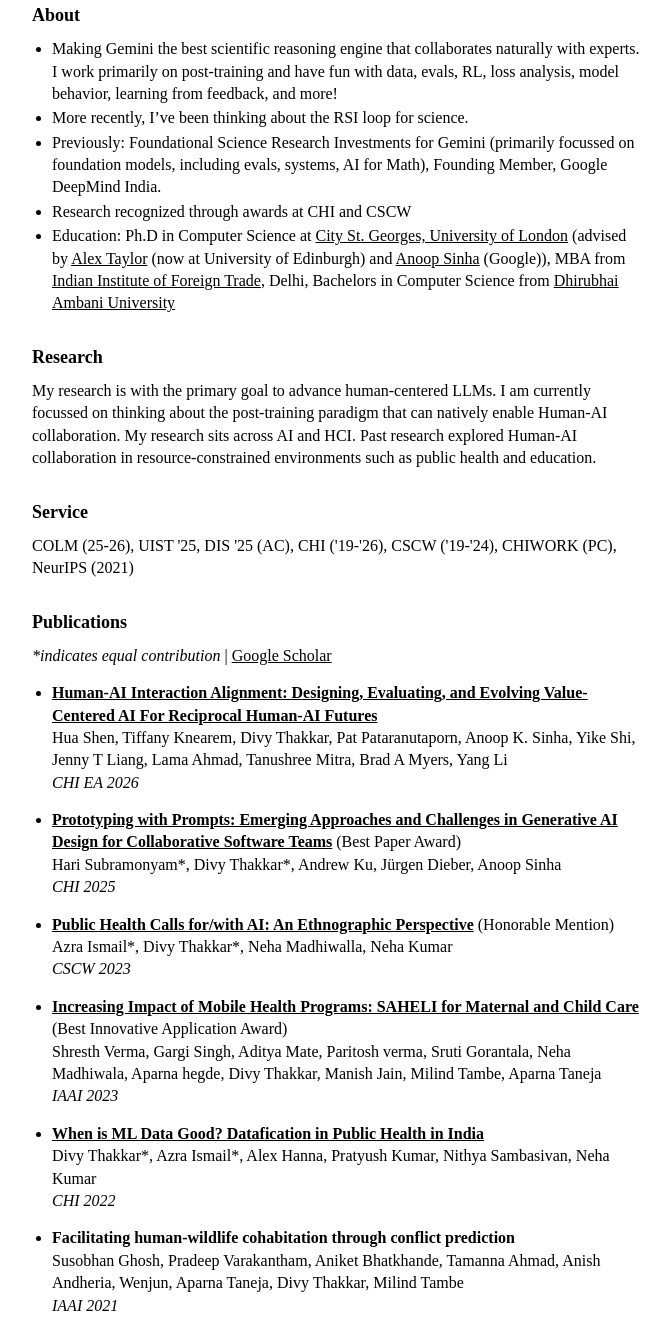
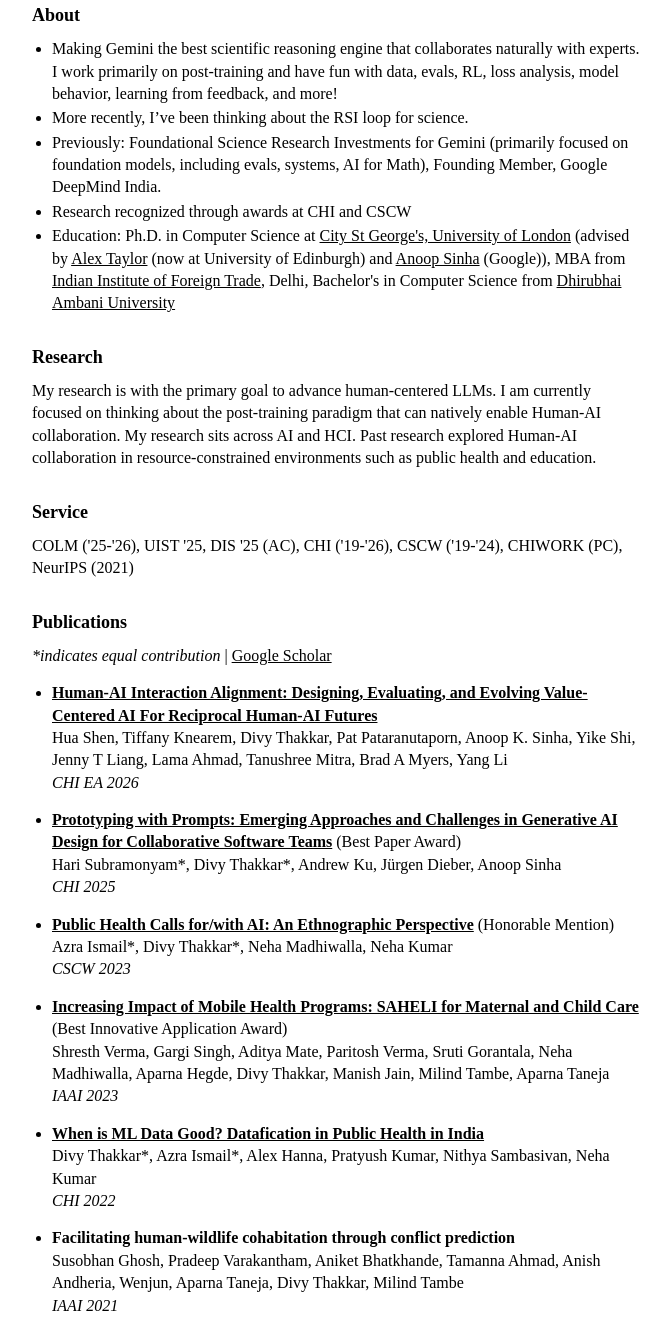
Before and after one commit to dthakkar123/divythakkar.github.io, a plain HTML site: page index.html in a window 1280 px wide. Shown: the part 289-1609 px from the top of the page, without its empty margins (303-973 px from the left). Drawn offline with Linux system fonts and the light colour scheme.

Commit message:
Refresh search snippet, contact blurb, add link previews and favicon
Update meta description and keywords to current role, add Open Graph
and Twitter card tags with a preview image, add favicons, and fix
author name casing, service dates, education line and spelling.

Co-Authored-By: Claude Opus 5.5 <noreply@anthropic.com>
Claude-Session: https://claude.ai/code/session_01RP269X9cMFskEdKWe8TTD6

```diff
--- a/index.html
+++ b/index.html
@@ -14,10 +14,26 @@
     <meta charset="UTF-8">
     <meta name="viewport" content="width=device-width, initial-scale=1.0">
     <title>Divy Thakkar - Staff Program Manager & Researcher at Google DeepMind</title>
-    <meta name="description" content="Divy Thakkar is a Staff Program Manager and Researcher at Google DeepMind, focused on building the next interaction and collaboration paradigm for advanced AI systems. Research in Human-AI collaboration, human-centered LLMs, and AI for social good.">
-    <meta name="keywords" content="Divy Thakkar, Google DeepMind, Gemini, Human-AI collaboration, HCI, AI research, LLMs, human-centered AI">
+    <meta name="description" content="Divy Thakkar is a Staff Program Manager and Researcher at Google DeepMind, co-leading science and reasoning (post-training) capabilities for Gemini. Research in human-centered LLMs, Human-AI collaboration, and HCI.">
+    <meta name="keywords" content="Divy Thakkar, Google DeepMind, Gemini, post-training, scientific reasoning, AI for science, Human-AI collaboration, HCI, human-centered LLMs">
     <meta name="author" content="Divy Thakkar">
     <link rel="canonical" href="https://divythakkar.com">
+    <link rel="icon" href="/favicon.ico" sizes="any">
+    <link rel="icon" type="image/png" sizes="32x32" href="/favicon-32.png">
+    <link rel="apple-touch-icon" href="/apple-touch-icon.png">
+    <meta property="og:type" content="website">
+    <meta property="og:url" content="https://divythakkar.com/">
+    <meta property="og:title" content="Divy Thakkar">
+    <meta property="og:description" content="Divy Thakkar is a Staff Program Manager and Researcher at Google DeepMind, co-leading science and reasoning (post-training) capabilities for Gemini. Research in human-centered LLMs, Human-AI collaboration, and HCI.">
+    <meta property="og:image" content="https://divythakkar.com/images/og.jpg">
+    <meta property="og:image:width" content="400">
+    <meta property="og:image:height" content="400">
+    <meta property="og:image:alt" content="Photo of Divy Thakkar">
+    <meta name="twitter:card" content="summary">
+    <meta name="twitter:site" content="@divy93t">
+    <meta name="twitter:title" content="Divy Thakkar">
+    <meta name="twitter:description" content="Divy Thakkar is a Staff Program Manager and Researcher at Google DeepMind, co-leading science and reasoning (post-training) capabilities for Gemini. Research in human-centered LLMs, Human-AI collaboration, and HCI.">
+    <meta name="twitter:image" content="https://divythakkar.com/images/og.jpg">
     <link rel="stylesheet" href="styles.css">
 </head>
 <body>
@@ -33,16 +49,16 @@
         <ul>
             <li>Making Gemini the best scientific reasoning engine that collaborates naturally with experts. I work primarily on post-training and have fun with data, evals, RL, loss analysis, model behavior, learning from feedback, and more!</li>
             <li>More recently, I’ve been thinking about the RSI loop for science.</li>
-            <li>Previously: Foundational Science Research Investments for Gemini (primarily focussed on foundation models, including evals, systems, AI for Math), Founding Member, Google DeepMind India.</li>
+            <li>Previously: Foundational Science Research Investments for Gemini (primarily focused on foundation models, including evals, systems, AI for Math), Founding Member, Google DeepMind India.</li>
             <li>Research recognized through awards at CHI and CSCW</li>
-            <li>Education: Ph.D in Computer Science at <a href="https://www.citystgeorges.ac.uk/" target="_blank">City St. Georges, University of London</a> (advised by <a href="https://ast.io/" target="_blank">Alex Taylor</a> (now at University of Edinburgh) and <a href="https://www.linkedin.com/in/sinhaanoop/" target="_blank">Anoop Sinha</a> (Google)), MBA from <a href="http://www.iift.edu/" target="_blank">Indian Institute of Foreign Trade</a>, Delhi, Bachelors in Computer Science from <a href="https://www.daiict.ac.in/" target="_blank">Dhirubhai Ambani University</a></li>
+            <li>Education: Ph.D. in Computer Science at <a href="https://www.citystgeorges.ac.uk/" target="_blank">City St George's, University of London</a> (advised by <a href="https://ast.io/" target="_blank">Alex Taylor</a> (now at University of Edinburgh) and <a href="https://www.linkedin.com/in/sinhaanoop/" target="_blank">Anoop Sinha</a> (Google)), MBA from <a href="http://www.iift.edu/" target="_blank">Indian Institute of Foreign Trade</a>, Delhi, Bachelor's in Computer Science from <a href="https://www.daiict.ac.in/" target="_blank">Dhirubhai Ambani University</a></li>
         </ul>
 
         <h2>Research</h2>
-        <p>My research is with the primary goal to advance human-centered LLMs. I am currently focussed on thinking about the post-training paradigm that can natively enable Human-AI collaboration. My research sits across AI and HCI. Past research explored Human-AI collaboration in resource-constrained environments such as public health and education.</p>
+        <p>My research is with the primary goal to advance human-centered LLMs. I am currently focused on thinking about the post-training paradigm that can natively enable Human-AI collaboration. My research sits across AI and HCI. Past research explored Human-AI collaboration in resource-constrained environments such as public health and education.</p>
 
         <h2>Service</h2>
-        <p>COLM (25-26), UIST '25, DIS '25 (AC), CHI ('19-'26), CSCW ('19-'24), CHIWORK (PC), NeurIPS (2021)</p>
+        <p>COLM ('25-'26), UIST '25, DIS '25 (AC), CHI ('19-'26), CSCW ('19-'24), CHIWORK (PC), NeurIPS (2021)</p>
 
         <h2>Publications</h2>
         <p><em>*indicates equal contribution</em> | <a href="https://scholar.google.com/citations?hl=en&user=i__7NUUAAAAJ" target="_blank">Google Scholar</a></p>
@@ -68,7 +84,7 @@
 
             <li>
                 <strong><a href="https://ojs.aaai.org/index.php/AAAI/article/view/26849" target="_blank">Increasing Impact of Mobile Health Programs: SAHELI for Maternal and Child Care</a></strong> (Best Innovative Application Award)<br>
-                Shresth Verma, Gargi Singh, Aditya Mate, Paritosh verma, Sruti Gorantala, Neha Madhiwala, Aparna hegde, Divy Thakkar, Manish Jain, Milind Tambe, Aparna Taneja<br>
+                Shresth Verma, Gargi Singh, Aditya Mate, Paritosh Verma, Sruti Gorantala, Neha Madhiwalla, Aparna Hegde, Divy Thakkar, Manish Jain, Milind Tambe, Aparna Taneja<br>
                 <em>IAAI 2023</em>
             </li>
 
@@ -116,7 +132,7 @@
         </ul>
 
         <h2>Contact</h2>
-        <p>I enjoy talking to researchers and builders interested in advancing human-centered LLMs. I angel invest (including alphaXiv, Dew Drop Labs, and Periodic Labs) and advise AI startups.</p>
+        <p>I enjoy talking to researchers and builders advancing human-centered LLMs and scientific reasoning, and to people building in interesting spaces. I angel invest (including alphaXiv, Dew Drop Labs, and Periodic Labs) and advise AI startups.</p>
         <p>I truly believe in meaningful connections and genuine conversation. If you’d like to join one of my future parties, leave your details <a href="https://forms.gle/SqfpfJNMyXy9i14c6" target="_blank" rel="noopener noreferrer">here</a>.</p>
         <ul>
             <li>Email: <a href="mailto:divy_d17@iift.edu">divy_d17@iift.edu</a></li>
```
Also changed, not shown: apple-touch-icon.png (added), favicon-32.png (added), favicon.ico (added), images/og.jpg (added).
